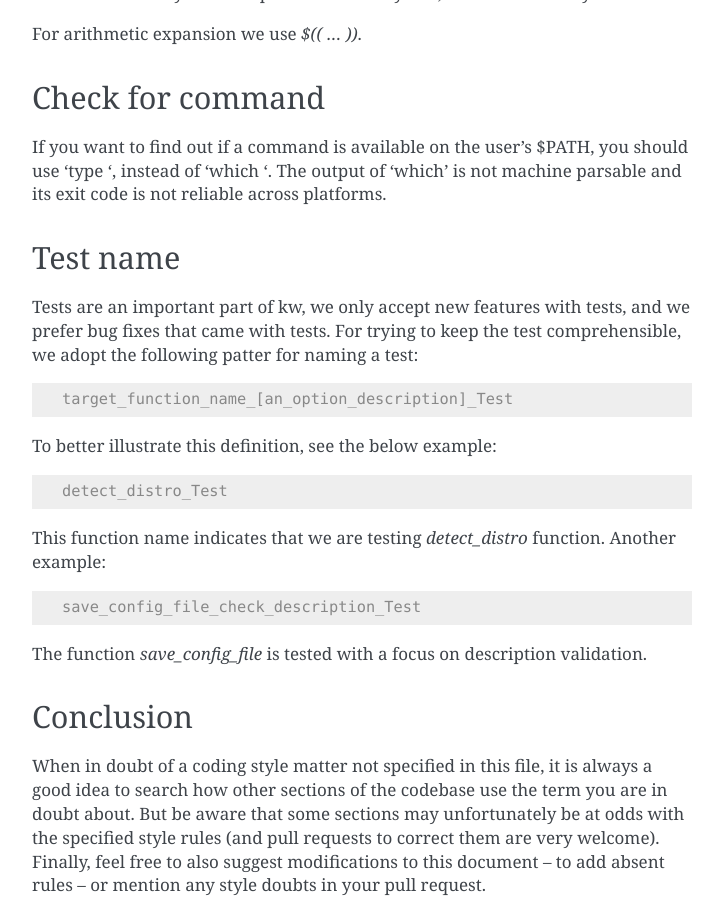
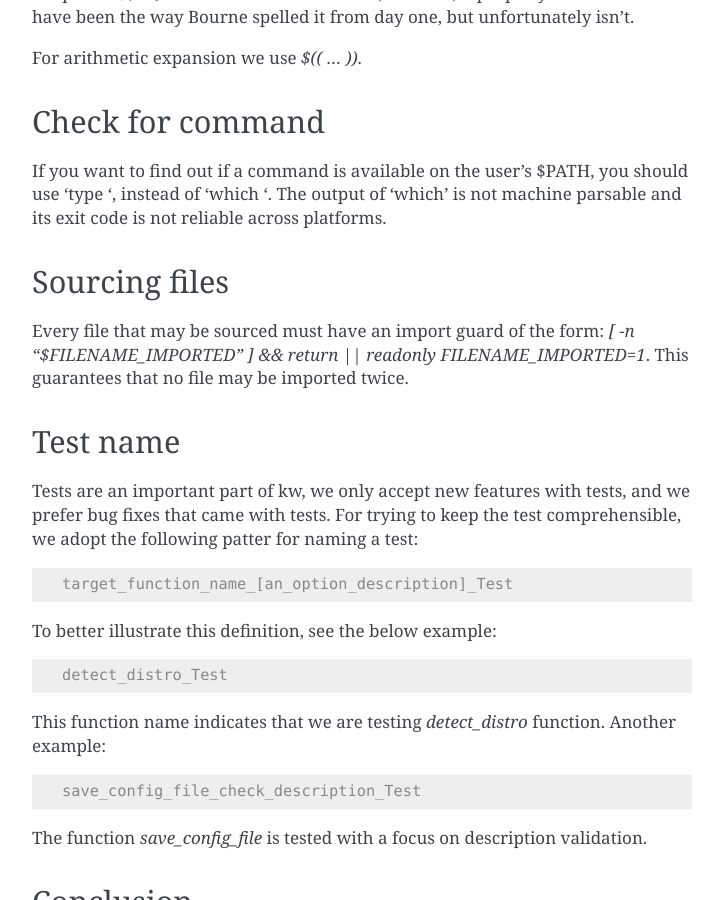
Before and after one commit to kworkflow/kworkflow, a Sphinx documentation site: the page built from documentation/content/codingstyle.rst, in a window 1280 px wide and 900 px high, scrolled down 3931 px. Shown: the whole window, without its empty margins (388-1111 px from the left). Built offline with Sphinx 7.4.7, drawn with Linux system fonts in a browser that asks for light colours; some of the changed text lies outside the part shown.

Commit message:
docs: add import guards to codingstyle.rst
Signed-off-by: alan-barzilay <alan.barzilay@gmail.com>

```diff
--- a/documentation/content/codingstyle.rst
+++ b/documentation/content/codingstyle.rst
@@ -180,6 +180,14 @@ $PATH, you should use 'type ', instead of 'which '.
 The output of 'which' is not machine parsable and its exit code
 is not reliable across platforms.
 
+Sourcing files
+---------------
+Every file that may be sourced must have an import guard of the form:
+`[ -n "$FILENAME_IMPORTED" ] && return || readonly FILENAME_IMPORTED=1`.
+This guarantees that no file may be imported twice.
+
+
+
 Test name
 ---------
 
```
